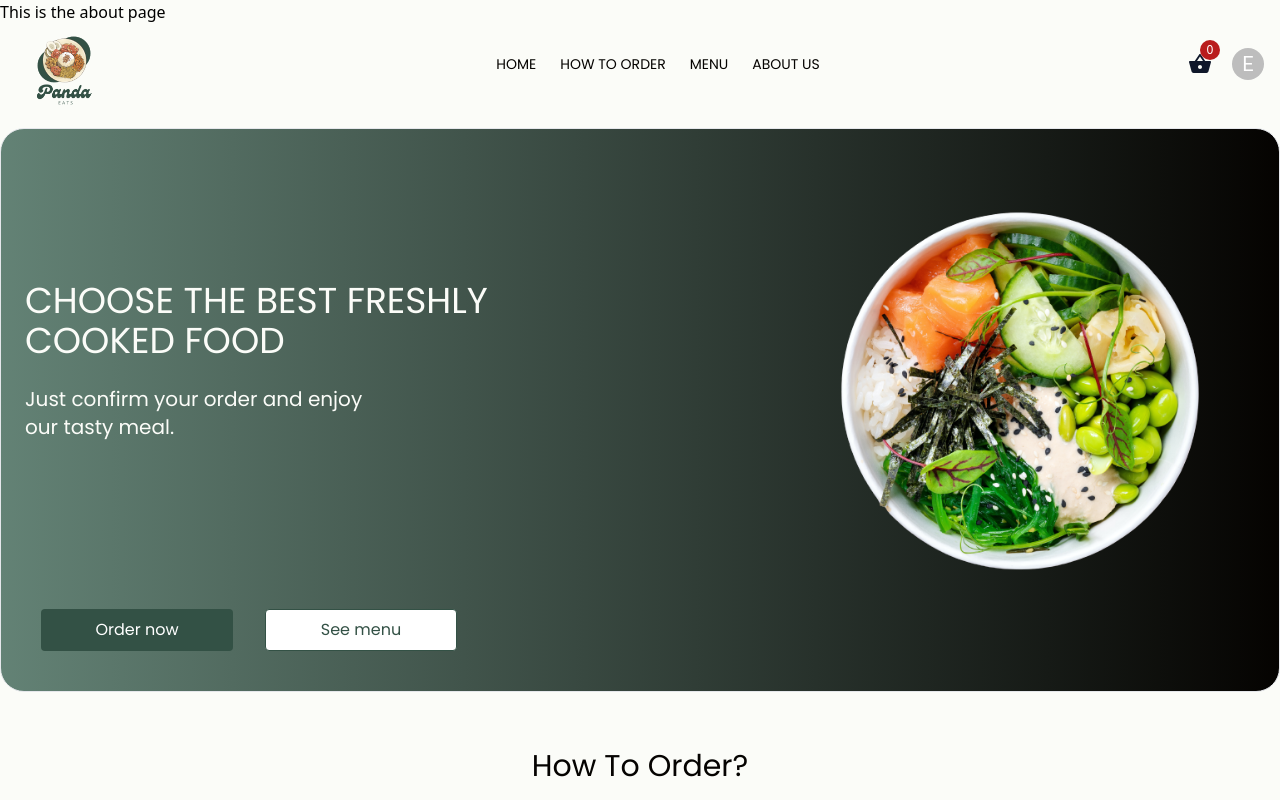
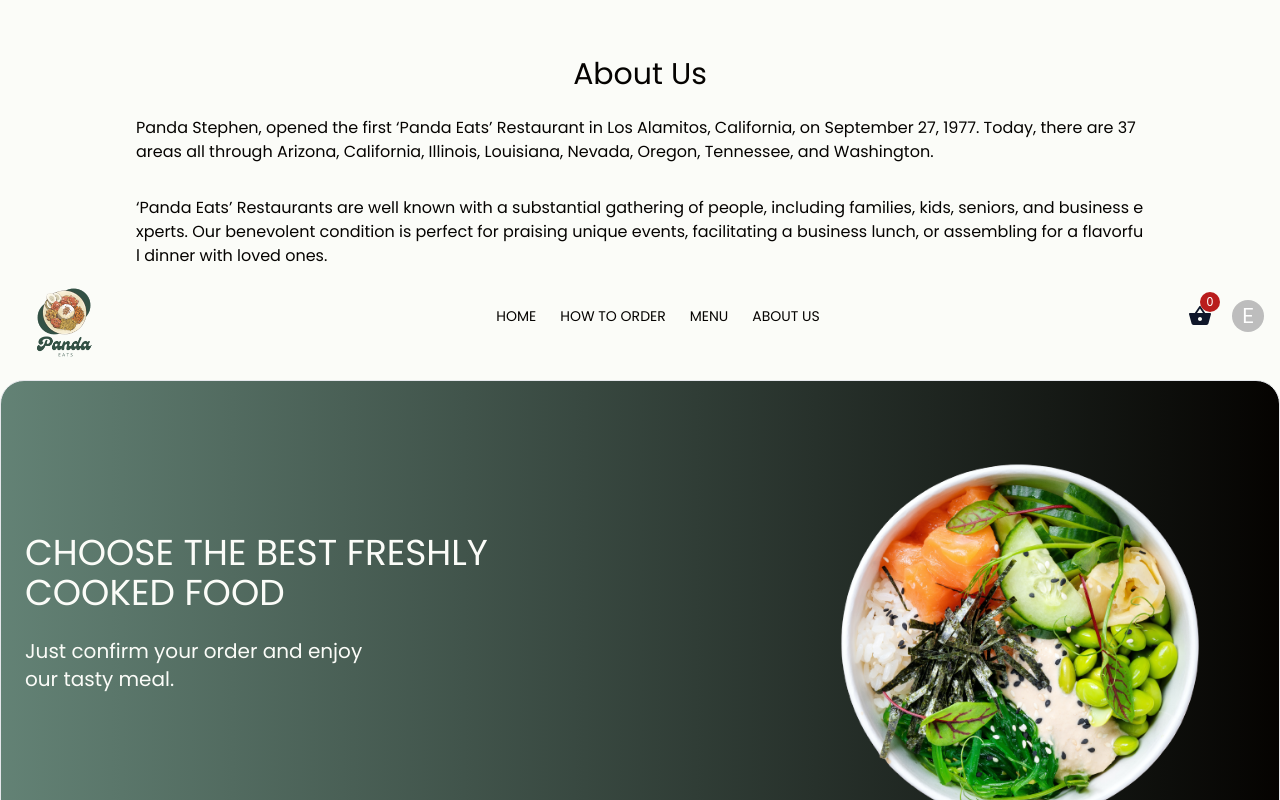
Before and after one commit to Shoetan/Panda-eats, a React (Vite) app: page /about in a window 1280 px wide. Shown: the top 800 px of the page. Built offline with nearby package versions, Linux system fonts and the light colour scheme.

Commit message:
Added the about section

```diff
--- a/src/App.jsx
+++ b/src/App.jsx
@@ -19,6 +19,7 @@
         <Hero/>
         <HowItWorks/>
         <Menu/>
+        <About/>
 
    </div>
 
--- a/src/components/Hero.jsx
+++ b/src/components/Hero.jsx
@@ -7,7 +7,7 @@
         <div>
 
            {/* This div will define the dimension of the hero section and every element in this hero section will fall into this div */}
-            <div className="container m-auto rounded-3xl border bg-gradient-to-r from-secondary to-dark md:p-2">
+            <div className="container mx-auto flex flex-col rounded-3xl border bg-gradient-to-r from-secondary to-dark md:p-2">
 
                 <div className=' mt-12 flex flex-col items-center justify-center md:flex-row md:justify-around'>
 
--- a/src/pages/About.jsx
+++ b/src/pages/About.jsx
@@ -1,7 +1,18 @@
 const About = () => {
     return (
         <div>
-                This is the about page
+            <div className="container mx-auto">
+                <div className="flex flex-col items-center justify-center font-poppins mt-10 text-dark">
+                    <h2 className="text-3xl p-4">About Us</h2>
+                    <p className="p-2 text-base leading-normal break-all w-4/5">
+                        Panda Stephen, opened the first ‘Panda Eats’ Restaurant in Los Alamitos, California, on September 27, 1977. Today, there are 37 areas all through Arizona, California, Illinois, Louisiana, Nevada, Oregon, Tennessee, and Washington.
+
+                    <p className="mt-8">
+                        ‘Panda Eats’ Restaurants are well known with a substantial  gathering of people, including families, kids, seniors, and business experts. Our benevolent condition is perfect for praising unique events, facilitating a business lunch, or assembling for a flavorful dinner with loved ones.</p>
+                    </p>
+
+                </div>
+            </div>
         </div>
      );
 }
```
Also changed, not shown: src/components/Footer.jsx (added). Lines whose indentation alone changed are shown as unchanged.
